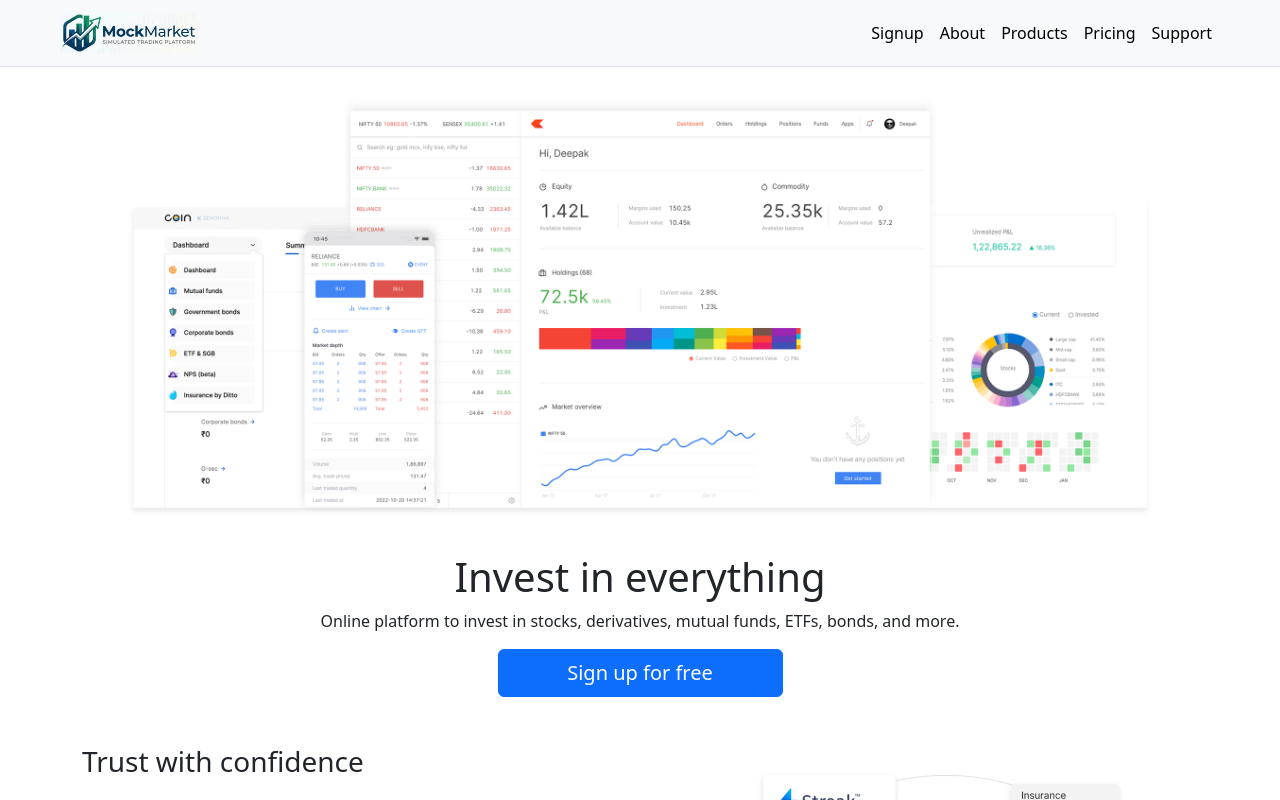
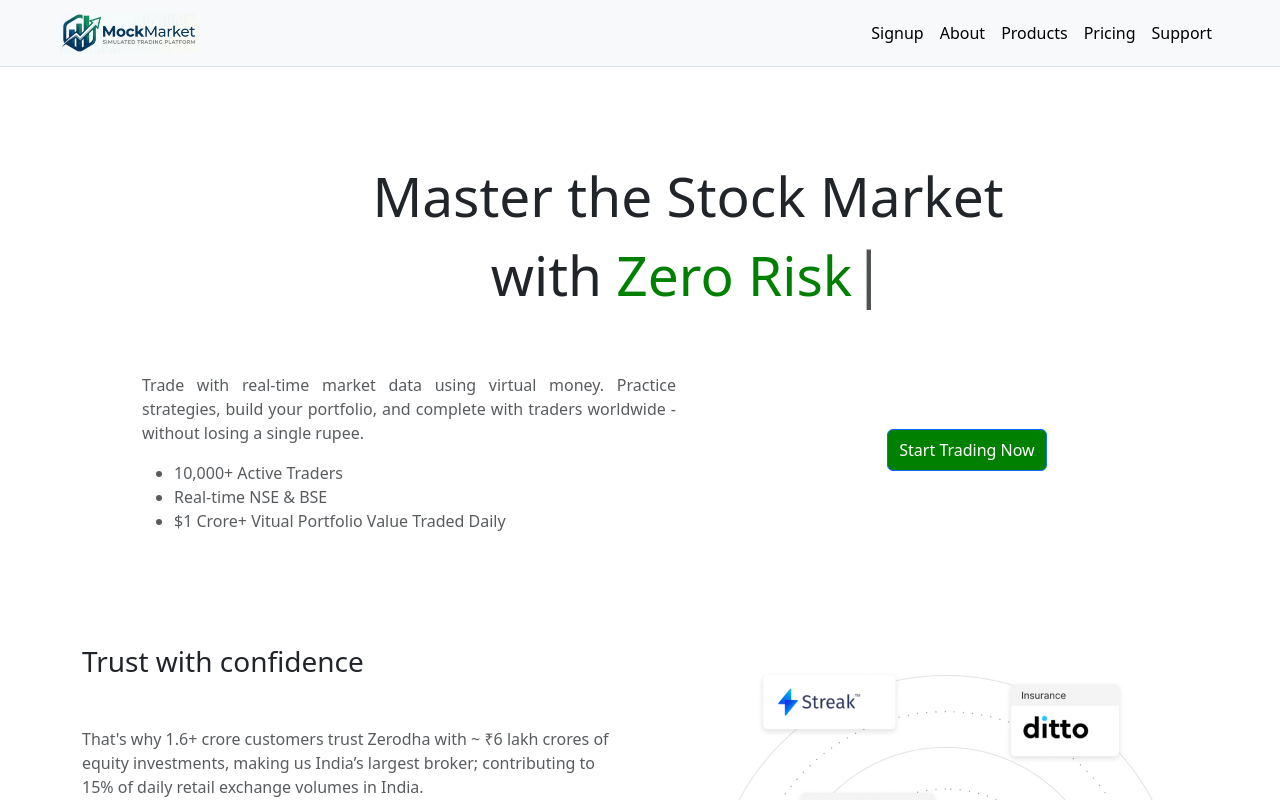
Before and after one commit to Raj-Sahani-v/Stock-Market, a React (Vite) app: page / in a window 1280 px wide. Shown: the top 800 px of the page. Built offline with nearby package versions, Linux system fonts and the light colour scheme.

Commit message:
change hero section

```diff
--- a/src/App.css
+++ b/src/App.css
@@ -1,3 +1,10 @@
 a{
   text-decoration: none;
 }
+html,
+body {
+  margin: 0;
+  padding: 0;
+  width: 100w;
+  min-height: 100vh;
+}
--- a/src/page/home/component/Hero.jsx
+++ b/src/page/home/component/Hero.jsx
@@ -1,16 +1,47 @@
-import React from 'react'
-import {Link} from 'react-router'
+import React from "react";
+import { Link } from "react-router";
+import { ZeroRisk } from "./ZeroRisk";
 
 export const Hero = () => {
   return (
-    <div className='container-lg container-fluid '>
-        <div className='row text-center'>
-            <img src="/images/homeHero.png" alt="hero" className='mb-3' />
-            <h1>Invest in everything</h1>
-            <p>Online platform to invest in stocks, derivatives, mutual funds, ETFs, bonds, and more.</p>
-            <button className="btn btn-primary p-2 fs-5" type="submit" style={{width:"25%",margin:"0 auto"}} > <Link to={'/signup'} style={{color:"white"}} >Sign up for free</Link> </button>
+    <div className="container-lg container-fluid mt-5 ">
+      <div className="row">
+       <div className="ms-5 text-center" >
+         <ZeroRisk/>
+       </div>
+        {/* <div className="text-start mb-5 mt-5 ms-5 p-3" style={{width:"100vw"}} >
+            <h1 style={{fontSize:"60px"}} >Master the Stock Market</h1>
+            <h1 style={{fontSize:"60px"}} >with Zero Risk</h1>
+          </div> */}
+        <div className="row m-5 ">
+
+          <div className="col text-muted mt-2" style={{width:"40%",}} >
+            <p className="" style={{textAlign:"justify"}}>
+            Trade with real-time market data using virtual money. Practice
+            strategies, build your portfolio, and complete with traders
+            worldwide - without losing a single rupee.
+          </p>
+          <ul>
+            <li>10,000+ Active Traders</li>
+            <li>Real-time NSE & BSE</li>
+            <li>$1 Crore+ Vitual Portfolio Value Traded Daily</li>
+          </ul>
+          </div>
+
+          <div className="col-lg-6 text-center mt-5 ">
+            <button
+            className="btn btn-primary p-2 fs-6 mt-3"
+            type="submit"
+            style={{ width: "30%", margin: "0 auto", backgroundColor: "green" }}
+          >
+            {" "}
+            <Link to={"/signup"} style={{ color: "white" }}>
+              Start Trading Now
+            </Link>{" "}
+          </button>
+          </div>
         </div>
-
+      </div>
     </div>
-  )
-}
+  );
+};
--- a/src/page/home/component/Life-cycle.jsx
+++ b/src/page/home/component/Life-cycle.jsx
@@ -7,7 +7,7 @@
         <div className="col-xs-12 col-sm-12 col-lg-6">
           <h2 className="mb-5 fs-3">Trust with confidence</h2>
           <div className="mb-4">
-            <h3 className="fs-3">Customer-first always</h3>
+            <h3 className="fs-3"></h3>
             <p className="text-muted">
               That's why 1.6+ crore customers trust Zerodha with ~ ₹6 lakh
               crores of equity investments, making us India’s largest broker;
--- /dev/null
+++ b/src/page/home/component/ZeroRisk.css
@@ -0,0 +1,19 @@
+.cursor {
+  animation: blink 1s infinite;
+  font-size: 60px;
+}
+.text {
+    color: green;
+
+
+}
+.hero{
+    font-size: 55px;
+
+}
+
+@keyframes blink {
+  50% {
+    opacity: 0;
+  }
+}
--- /dev/null
+++ b/src/page/home/component/ZeroRisk.jsx
@@ -0,0 +1,43 @@
+import { useEffect, useState } from "react";
+import "./ZeroRisk.css"
+export const ZeroRisk = ()=> {
+  const text = "Zero Risk";
+  const [displayText, setDisplayText] = useState("");
+  const [isDeleting, setIsDeleting] = useState(false);
+
+  useEffect(() => {
+    let timeout;
+
+    if (!isDeleting && displayText.length < text.length) {
+      timeout = setTimeout(() => {
+        setDisplayText(text.slice(0, displayText.length + 1));
+      }, 150);
+    } else if (!isDeleting && displayText.length === text.length) {
+      timeout = setTimeout(() => {
+        setIsDeleting(true);
+      }, 1500); // pause after typing
+    } else if (isDeleting && displayText.length > 0) {
+      timeout = setTimeout(() => {
+        setDisplayText(text.slice(0, displayText.length - 1));
+      }, 100);
+    } else {
+      timeout = setTimeout(() => {
+        setIsDeleting(false);
+      }, 500);
+    }
+
+    return () => clearTimeout(timeout);
+  }, [displayText, isDeleting]);
+
+  return (
+    <div className="mt-5" >
+    <h1 className="hero" >
+      Master the Stock Market
+
+
+    </h1>
+    <h1 className="hero"> with {""}<span className="text" id="zero" >{displayText}</span>
+      <span className="cursor">|</span></h1>
+      </div>
+  );
+}
```
